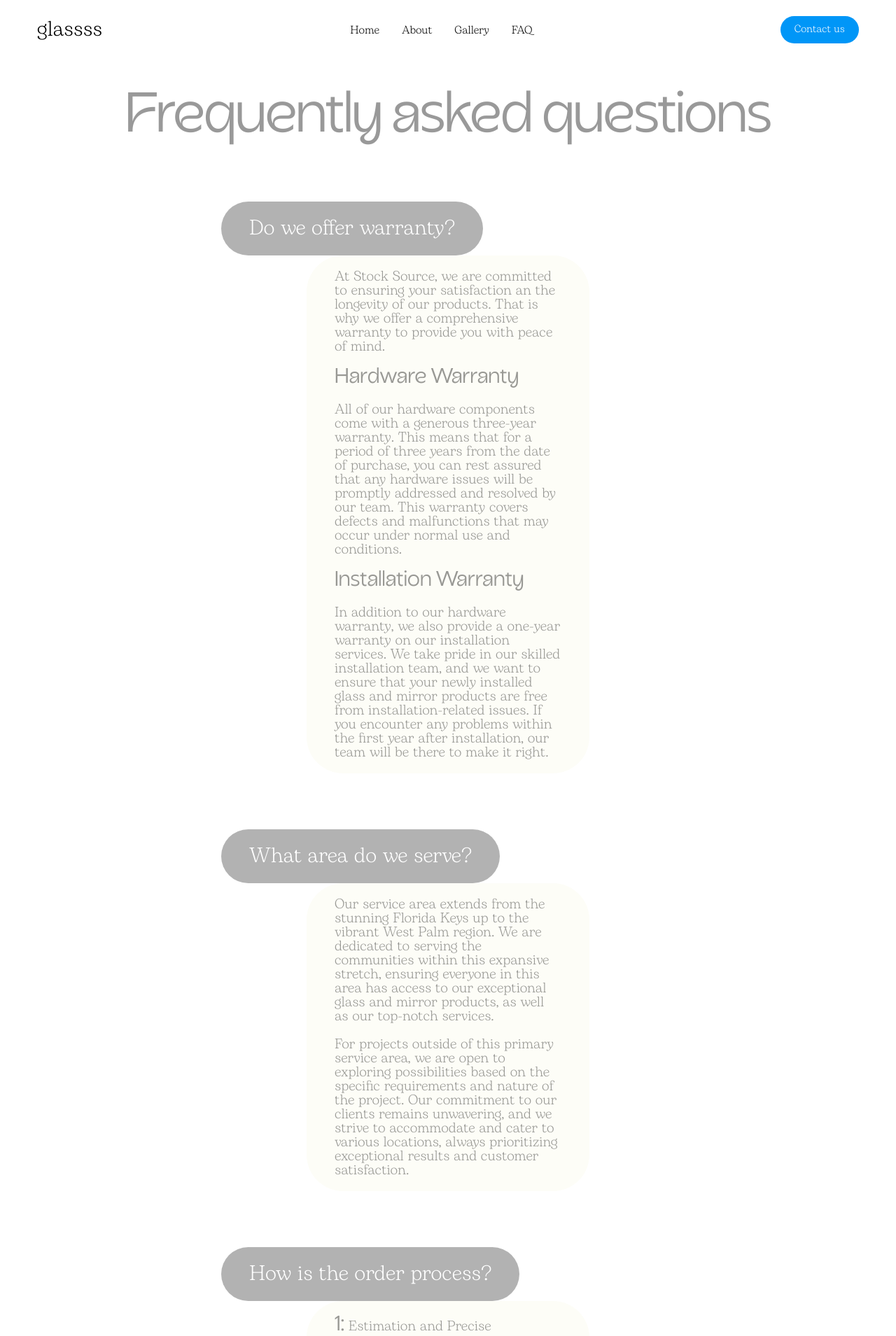
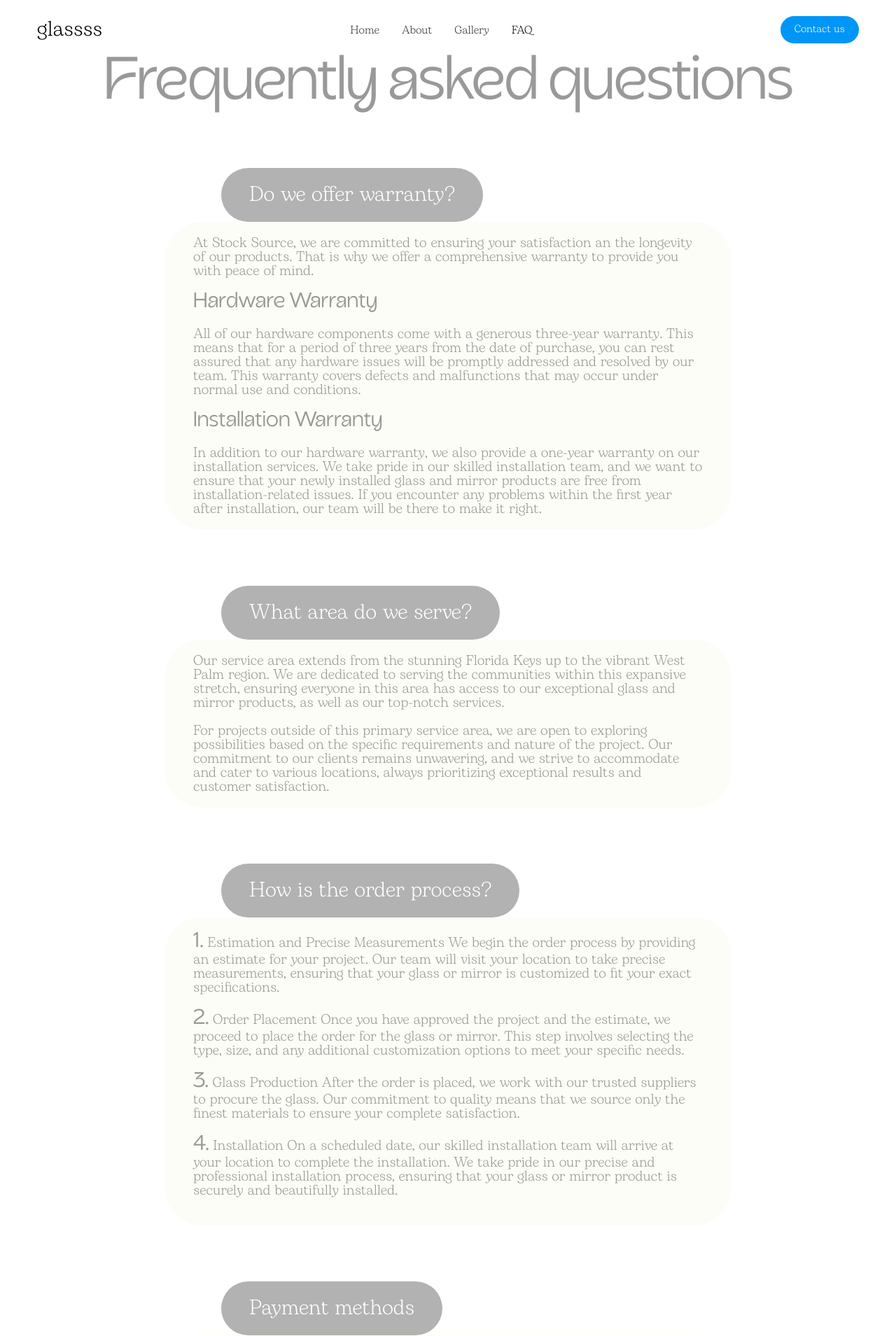
Before and after one commit to anthcoding/glass-s, a Next.js app: page /faq in a window 1280 px wide. Shown: the top 1909 px of the page at 70% size. Built offline with nearby package versions, Linux system fonts and the light colour scheme.

Commit message:
Last resposive design updates

```diff
--- a/app/about/page.js
+++ b/app/about/page.js
@@ -13,14 +13,14 @@ const page = () => {
 	return (
 		<div className="bg-cream w-full">
 			<div
-				className="w-full px-12 lg:w-7/12 mx-auto py-32"
+				className="w-full px-12 lg:w-7/12 mx-auto py-5 xl:py-32"
 				style={acornLight.style}
 			>
-				<h1 className="text-xxlMobile xl:text-xxl tracking-tight leading-[80px] xl:leading-[130px] mx-auto text-center text-secondaryDark mt-12">
+				<h1 className="text-lg lg:text-xxl tracking-tight leading-[80px] xl:leading-[130px] mx-auto text-center text-secondaryDark mt-12">
 					Our <span className="text-dark">purpose</span>
 				</h1>
 				<p
-					className="text-secondaryDark text-center text-baseMobile lg:text-base leading-[30px] mt-20 mb-60"
+					className="text-secondaryDark text-center text-sm md:text-baseMobile lg:leading-[30px] lg:mt-20 mb-60"
 					style={bogart.style}
 				>
 					With over four years of dedicated experience, we are seasoned Glass
--- a/app/components/products/Products.js
+++ b/app/components/products/Products.js
@@ -44,7 +44,7 @@ const Products = ({ products, right }) => {
 					<p className="items-center text-start text-smallMobile md:text-lgMobile lg:text-medium text-dark">
 						{activeButton.name}
 					</p>
-					<p className="items-center text-start text-smallMobile md:text-lgMobile lg:text-medium text-secondaryDark">
+					<p className="items-center -mt-3 text-start text-smallMobile md:text-lgMobile lg:text-medium text-secondaryDark">
 						{activeButton.description}
 					</p>
 					<h1 className="text-smallMobile lg:text-small text-secondaryDark">
@@ -52,7 +52,7 @@ const Products = ({ products, right }) => {
 						<span style={acornLight.style}>{activeButton.price}</span>
 					</h1>
 
-					<div className="xl:w-full mt-5">
+					<div className="xl:w-full">
 						{products.map((value) => (
 							<GroupButtons
 								key={value.id}
--- a/app/components/testimonial/Testimonial.js
+++ b/app/components/testimonial/Testimonial.js
@@ -16,7 +16,7 @@ const Testimonial = ({ data, goNext, goPrev }) => {
 
 	return (
 		<div className="w-full mx-auto relative" style={bogart.style}>
-			<div className="max-w-[260px] mx-auto flex">
+			<div className="max-w-[250px] h-auto mx-auto flex">
 				<Image
 					src={data.img}
 					alt={data.name}
--- a/app/faq/page.js
+++ b/app/faq/page.js
@@ -12,23 +12,26 @@ const bogart = localFont({
 const Page = () => {
 	return (
 		<div
-			className="w-full lg:w-11/12 py-32 px-12  mx-auto"
+			className="w-full lg:w-11/12 py-20 xl:py-32 px-5 lg:px-12  mx-auto"
 			style={acornLight.style}
 		>
-			<h1 className="xl:w-9/12 text-xxlMobile xl:text-xxl tracking-tight leading-[80px] xl:leading-[130px] mx-auto text-center text-secondaryDark pt-">
+			<h1 className="xl:w-9/12 text-lg lg:text-xxl tracking-tight leading-10 lg:leading-[80px] xl:leading-[130px] mx-auto text-center text-secondaryDark ">
 				Frequently asked questions
 			</h1>
-			<div className="my-20 lg:w-9/12 mx-auto" style={bogart.style}>
-				<div className="text-white text-base rounded-[52px] bg-[#0000004d] px-10 py-4 w-fit ml-20">
+			<div
+				className="my-10 lg:my-20 w-full lg:w-9/12 mx-auto"
+				style={bogart.style}
+			>
+				<div className="text-white text-medium lg:text-base rounded-[52px] bg-[#0000004d] px-10 py-4 w-fit lg:ml-20">
 					Do we offer warranty?
 				</div>
-				<div className="text-secondaryDark text-baseMobile rounded-[52px] bg-cream px-10 py-5 w-2/4 mx-auto leading-[1]">
+				<div className="text-secondaryDark text-sm lg:text-baseMobile rounded-[52px] bg-cream px-10 py-5 xl:w-2/4 mx-auto leading-[1]">
 					At Stock Source, we are committed to ensuring your satisfaction an the
 					longevity of our products. That is why we offer a comprehensive
 					warranty to provide you with peace of mind.
 					<br />
 					<br />
-					<span className="text-base" style={acornLight.style}>
+					<span className="text-medium lg:text-base" style={acornLight.style}>
 						Hardware Warranty
 					</span>{' '}
 					<br />
@@ -41,7 +44,7 @@ const Page = () => {
 					conditions.
 					<br />
 					<br />
-					<span className="text-base" style={acornLight.style}>
+					<span className="text-medium lg:text-base" style={acornLight.style}>
 						Installation Warranty
 					</span>{' '}
 					<br />
@@ -54,11 +57,11 @@ const Page = () => {
 					installation, our team will be there to make it right.
 				</div>
 			</div>
-			<div className="my-20 w-9/12 mx-auto" style={bogart.style}>
-				<div className="text-white text-base rounded-[52px] bg-[#0000004d] px-10 py-4 w-fit ml-20">
+			<div className="my-20 w-full lg:w-9/12 mx-auto" style={bogart.style}>
+				<div className="text-white text-medium lg:text-base rounded-[52px] bg-[#0000004d] px-10 py-4 w-fit lg:ml-20">
 					What area do we serve?
 				</div>
-				<div className="text-secondaryDark text-baseMobile rounded-[52px] bg-cream px-10 py-5 w-2/4 mx-auto leading-[1]">
+				<div className="text-secondaryDark text-sm lg:text-baseMobile rounded-[52px] bg-cream px-10 py-5 w-full xl:w-2/4 mx-auto leading-[1]">
 					Our service area extends from the stunning Florida Keys up to the
 					vibrant West Palm region. We are dedicated to serving the communities
 					within this expansive stretch, ensuring everyone in this area has
@@ -73,13 +76,13 @@ const Page = () => {
 					prioritizing exceptional results and customer satisfaction.
 				</div>
 			</div>
-			<div className="my-20 w-9/12 mx-auto" style={bogart.style}>
-				<div className="text-white text-base rounded-[52px] bg-[#0000004d] px-10 py-4 w-fit ml-20">
+			<div className="my-20 w-full lg:w-9/12 mx-auto" style={bogart.style}>
+				<div className="text-white text-medium lg:text-base rounded-[52px] bg-[#0000004d] px-10 py-4 w-fit lg:ml-20">
 					How is the order process?
 				</div>
-				<div className="text-secondaryDark text-baseMobile rounded-[52px] bg-cream px-10 py-5 w-2/4 mx-auto leading-[1]">
-					<span className="text-base" style={acornLight.style}>
-						1:
+				<div className="text-secondaryDark text-sm lg:text-baseMobile rounded-[52px] bg-cream px-10 py-5 xl:w-2/4 mx-auto leading-[1]">
+					<span className="text-medium lg:text-base" style={acornLight.style}>
+						1.
 					</span>{' '}
 					Estimation and Precise Measurements We begin the order process by
 					providing an estimate for your project. Our team will visit your
@@ -87,8 +90,8 @@ const Page = () => {
 					mirror is customized to fit your exact specifications.
 					<br />
 					<br />
-					<span className="text-base" style={acornLight.style}>
-						2:
+					<span className="text-medium lg:text-base" style={acornLight.style}>
+						2.
 					</span>{' '}
 					Order Placement Once you have approved the project and the estimate,
 					we proceed to place the order for the glass or mirror. This step
@@ -96,8 +99,8 @@ const Page = () => {
 					options to meet your specific needs.
 					<br />
 					<br />
-					<span className="text-base" style={acornLight.style}>
-						3:
+					<span className="text-medium lg:text-base" style={acornLight.style}>
+						3.
 					</span>{' '}
 					Glass Production After the order is placed, we work with our trusted
 					suppliers to procure the glass. Our commitment to quality means that
@@ -105,8 +108,8 @@ const Page = () => {
 					satisfaction.
 					<br />
 					<br />
-					<span className="text-base" style={acornLight.style}>
-						4:
+					<span className="text-medium lg:text-base" style={acornLight.style}>
+						4.
 					</span>{' '}
 					Installation On a scheduled date, our skilled installation team will
 					arrive at your location to complete the installation. We take pride in
@@ -116,39 +119,39 @@ const Page = () => {
 					<br />
 				</div>
 			</div>
-			<div className="my-20 w-9/12 mx-auto" style={bogart.style}>
-				<div className="text-white text-base rounded-[52px] bg-[#0000004d] px-10 py-4 w-fit ml-20">
+			<div className="my-20 w-full lg:w-9/12 mx-auto" style={bogart.style}>
+				<div className="text-white text-medium lg:text-base rounded-[52px] bg-[#0000004d] px-10 py-4 w-fit lg:ml-20">
 					Payment methods
 				</div>
-				<div className="text-secondaryDark text-baseMobile rounded-[52px] bg-cream px-10 py-5 w-2/4 mx-auto leading-[1]">
-					<span className="text-base" style={acornLight.style}>
+				<div className="text-secondaryDark text-sm lg:text-baseMobile rounded-[52px] bg-cream px-10 py-5 xl:w-2/4 mx-auto leading-[1]">
+					<span className="text-medium lg:text-base" style={acornLight.style}>
 						We offer a variety of convenient payment methods to accommodate your
 						preferences:
 					</span>{' '}
 					<br />
 					<br />
-					<span className="text-base" style={acornLight.style}>
+					<span className="text-medium lg:text-base" style={acornLight.style}>
 						Cash:
 					</span>{' '}
 					For those who prefer the simplicity of cash transactions, we gladly
 					accept cash payments.
 					<br />
 					<br />
-					<span className="text-base" style={acornLight.style}>
+					<span className="text-medium lg:text-base" style={acornLight.style}>
 						Check:
 					</span>{' '}
 					You can also choose to pay by check, providing a traditional and
 					secure payment option.
 					<br />
 					<br />
-					<span className="text-base" style={acornLight.style}>
+					<span className="text-medium lg:text-base" style={acornLight.style}>
 						Zelle:
 					</span>{' '}
 					We offer the convenience of Zelle for quick and hassle-free electronic
 					payments.
 					<br />
 					<br />
-					<span className="text-base" style={acornLight.style}>
+					<span className="text-medium lg:text-base" style={acornLight.style}>
 						Credit or Debit Card:
 					</span>{' '}
 					To ensure flexibility, we accept credit and debit card payments,
--- a/app/gallery/page.js
+++ b/app/gallery/page.js
@@ -51,7 +51,7 @@ const Page = () => {
 			className="w-full mx-auto py-16 px-4 sm:py-24 sm:px-6"
 			style={acornLight.style}
 		>
-			<h1 className="text-xxlMobile xl:text-xxl tracking-tight leading-[80px] xl:leading-[130px] mx-auto text-center text-secondaryDark pt-12 mb-20">
+			<h1 className="text-lg lg:text-xxl tracking-tight leading-[80px] xl:leading-[130px] mx-auto text-center text-secondaryDark lg:my-20">
 				Gallery
 			</h1>
 
--- a/app/global/footer/index.js
+++ b/app/global/footer/index.js
@@ -77,7 +77,7 @@ const Footer = () => {
 							<Link
 								key={link.url}
 								href={link.url}
-								className="text-lgMobile md:text-xl lg:text-xlMobile xl:text-xl text-white text-center lg:text-start leading-[25px] lg:pl-[50%] hover:text-secondaryLightWhite  duration-250"
+								className="text-lgMobile md:text-xl lg:text-xlMobile xl:text-xl text-white text-center lg:text-start leading-[25px] lg:leading-[55px] lg:pl-[50%] hover:text-secondaryLightWhite  duration-250"
 							>
 								{link.name}
 							</Link>
@@ -85,7 +85,7 @@ const Footer = () => {
 					})}
 				</div>
 				<div className="flex flex-col">
-					<h1 className="text-lgMobile md:text-xl lg:text-xlMobile xl:text-xl text-secondaryLightWhite  text-center lg:text-start leading-[25px] lg:pl-[35%] ">
+					<h1 className="text-lgMobile md:text-xl lg:text-xlMobile xl:text-xl text-secondaryLightWhite  text-center lg:text-start leading-[25px] lg:leading-[55px] lg:pl-[35%] ">
 						Social
 					</h1>
 					{SocialLinks.map((link) => {
@@ -93,7 +93,7 @@ const Footer = () => {
 							<Link
 								key={link.url}
 								href={link.url}
-								className="text-lgMobile md:text-xl lg:text-xlMobile xl:text-xl text-white text-center lg:text-start leading-[25px] lg:pl-[35%] hover:text-secondaryLightWhite  duration-250"
+								className="text-lgMobile md:text-xl lg:text-xlMobile xl:text-xl text-white text-center lg:text-start leading-[25px] lg:leading-[55px] lg:pl-[35%] hover:text-secondaryLightWhite  duration-250"
 							>
 								{link.name}
 							</Link>
--- a/app/global/nav-bar/index.js
+++ b/app/global/nav-bar/index.js
@@ -5,6 +5,7 @@ import './nav-bar.css';
 import React, { useState, useContext } from 'react';
 import localFont from '@next/font/local';
 import ContactContext from '../../store/contact-context';
+import { usePathname } from 'next/navigation';
 
 const bogart = localFont({
 	src: '../../assets/bogart/Bogart-Light-trial.ttf',
@@ -25,6 +26,8 @@ const NavBar = () => {
 		setIsChecked(!isChecked); // Toggle the checked state
 	};
 
+	const currentRoute = usePathname();
+
 	return (
 		<>
 			<div
@@ -37,18 +40,20 @@ const NavBar = () => {
 					</div>
 					<div className="px-5 py-2 hidden md:flex justify-center bg-gray-400 rounded-lg bg-clip-padding backdrop-filter backdrop-blur-md bg-opacity-10">
 						<ul className="flex gap-8">
-							<li>
-								<Link href="/home">Home</Link>
-							</li>
-							<li>
-								<Link href="/about">About</Link>
-							</li>
-							<li>
-								<Link href="/gallery">Gallery</Link>
-							</li>
-							<li>
-								<Link href="/faq">FAQ</Link>
-							</li>
+							{NavLinks.map((link) => (
+								<li key={link.name}>
+									<Link
+										className={`${
+											currentRoute === `${link.url}`
+												? 'text-dark'
+												: 'text-tertiaryDark'
+										}`}
+										href={link.url}
+									>
+										{link.name}
+									</Link>
+								</li>
+							))}
 						</ul>
 					</div>
 					<div className="ml-auto md:ml-0">
@@ -74,7 +79,11 @@ const NavBar = () => {
 						{NavLinks.map((value) => (
 							<Link
 								style={bogart.style}
-								className="nav-link text-center text-dark border-b-[.3px] w-full"
+								className={`${
+									currentRoute === `${value.url}`
+										? 'text-dark'
+										: 'text-secondaryDark'
+								} nav-link text-center text-dark border-b-[.3px] border-secondaryDark w-full `}
 								key={value.name}
 								href={value.url}
 								onClick={handleCheckboxChange}
```
Also changed, not shown: app/home/page.js (+18 -18 lines).
